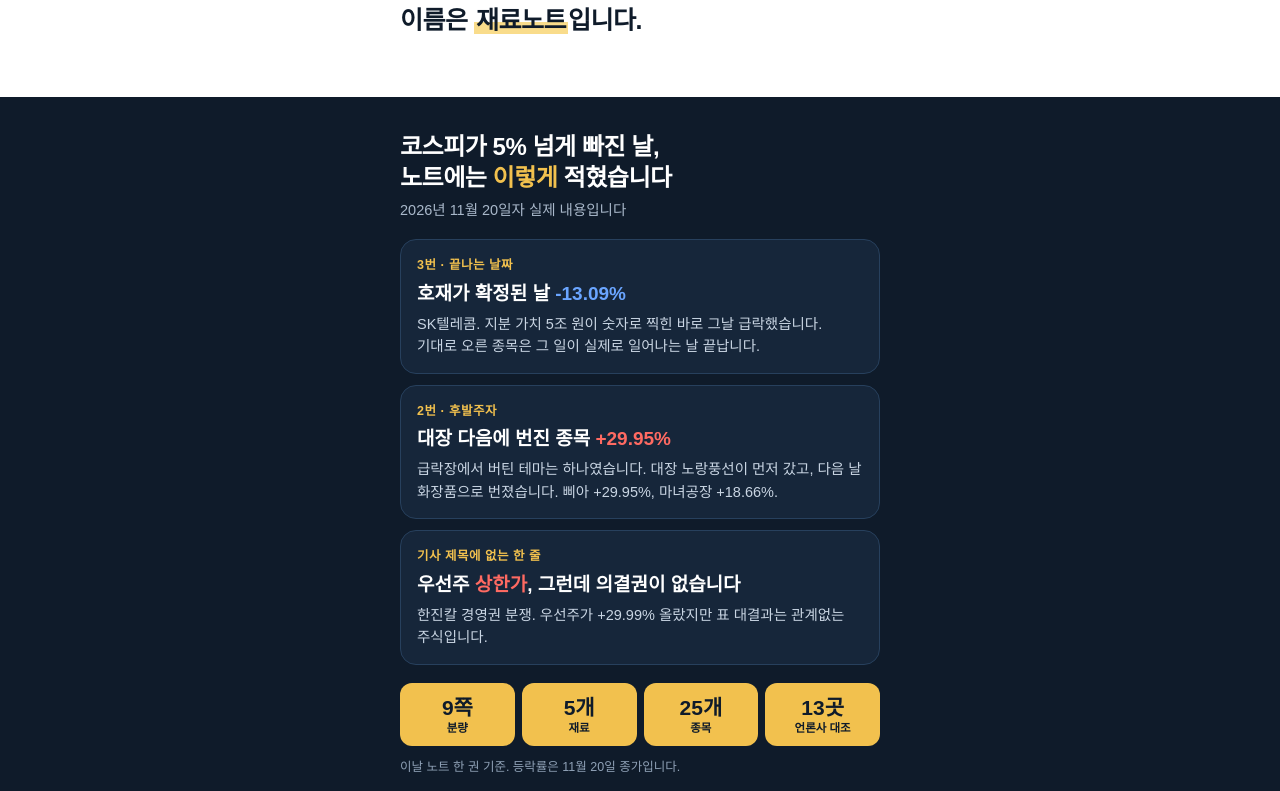
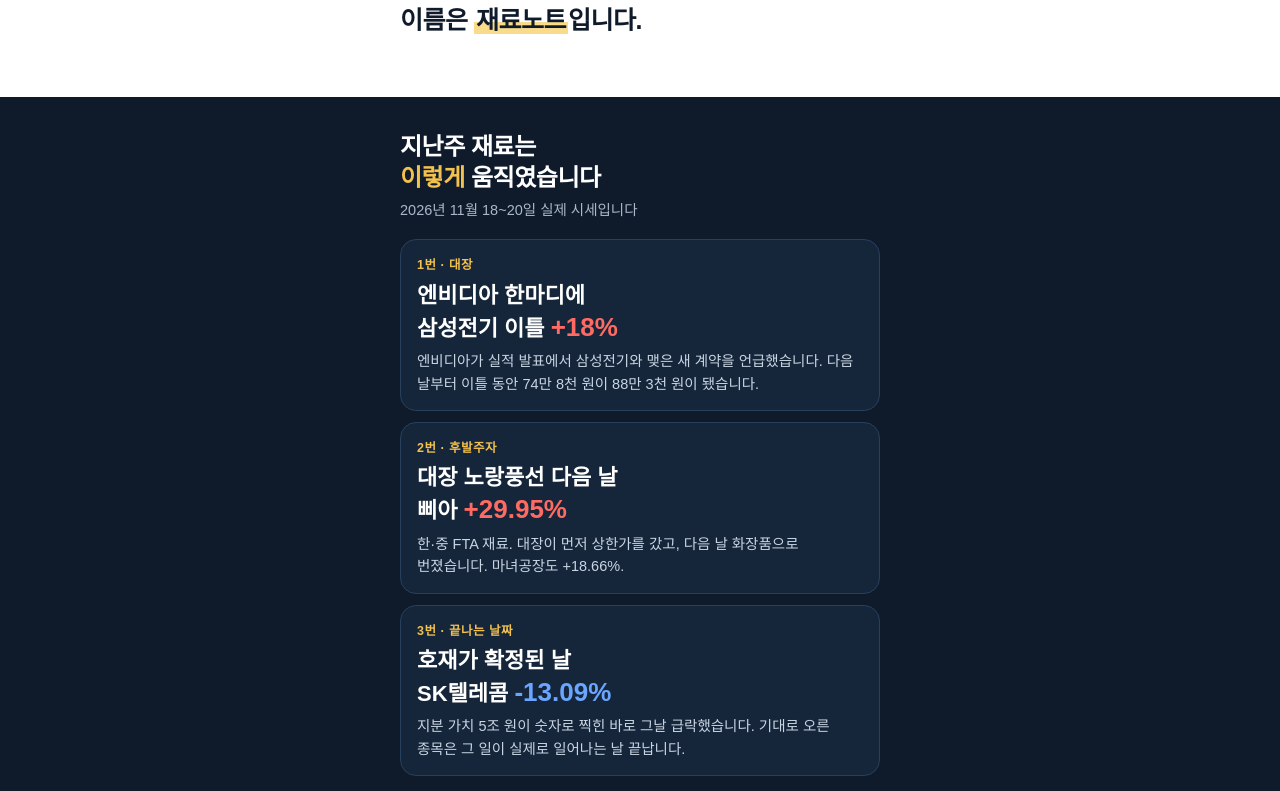
Before and after one commit to py-pixel-9/stocknote, a plain HTML site: page index.html in a window 1280 px wide. Shown: the part 1320-2111 px from the top of the page. Drawn offline with Linux system fonts and the light colour scheme; a web font is replaced by a local one.

Commit message:
사례 카드를 재료→종목 후킹으로 교체, 맨 아래 상호·개인정보 한 줄
Co-Authored-By: Claude Fable 5.2 <noreply@anthropic.com>

```diff
--- a/index.html
+++ b/index.html
@@ -83,7 +83,8 @@ mark { background:linear-gradient(transparent 58%, #f9dc8b 58%); color:inherit;
 .order li::before { content:counter(o); flex:0 0 36px; height:36px; border-radius:10px; background:var(--navy); color:var(--gold); font-weight:900; display:flex; align-items:center; justify-content:center; }
 .order b { font-weight:900; }
 .dark .miss { background:var(--navy2); border-color:#27405d; }
-.dark .miss .q { color:#fff; font-size:19px; }
+.dark .miss .q { color:#fff; font-size:22px; line-height:1.32; font-weight:900; }
+.dark .miss .q span { font-size:26px; }
 .dark .miss .a { color:#c9d5e3; }
 .tagline { font-size:12.5px; font-weight:800; color:var(--gold); letter-spacing:.04em; margin-bottom:5px; }
 .dark .up { color:#ff6a62; } .dark .dn { color:#6aa5ff; }
@@ -101,7 +102,8 @@ h2.mt { margin-top:38px; }
 .apply { padding-top:8px; border-top:0; }
 .box h2 { margin-bottom:10px; }
 
-.tail { height: 96px; background:#fff; }
+footer { background:#fff; padding: 22px 0 104px; font-size:12px; color:#7a8693; line-height:1.6; text-align:center; }
+footer b { color:#3c4854; font-size:13px; }
 
 /* 아래 고정 버튼 */
 .sticky { position:fixed; left:0; right:0; bottom:0; padding:10px 16px calc(10px + env(safe-area-inset-bottom)); background:rgba(15,27,42,.94); backdrop-filter:blur(8px); transform:translateY(110%); transition:transform .25s; z-index:10; }
@@ -146,29 +148,29 @@ h2.mt { margin-top:38px; }
 
 <section class="dark">
   <div class="wrap">
-    <h2>코스피가 5% 넘게 빠진 날,<br>노트에는 <b class="g">이렇게</b> 적혔습니다</h2>
-    <p class="h2sub">2026년 11월 20일자 실제 내용입니다</p>
+    <h2>지난주 재료는<br><b class="g">이렇게</b> 움직였습니다</h2>
+    <p class="h2sub">2026년 11월 18~20일 실제 시세입니다</p>
 
     <div class="miss">
-      <div class="tagline">3번 · 끝나는 날짜</div>
-      <div class="q">호재가 확정된 날 <span class="dn">-13.09%</span></div>
-      <div class="a">SK텔레콤. 지분 가치 5조 원이 숫자로 찍힌 바로 그날 급락했습니다. 기대로 오른 종목은 그 일이 실제로 일어나는 날 끝납니다.</div>
+      <div class="tagline">1번 · 대장</div>
+      <div class="q">엔비디아 한마디에<br>삼성전기 이틀 <span class="up">+18%</span></div>
+      <div class="a">엔비디아가 실적 발표에서 삼성전기와 맺은 새 계약을 언급했습니다. 다음 날부터 이틀 동안 74만 8천 원이 88만 3천 원이 됐습니다.</div>
     </div>
     <div class="miss">
       <div class="tagline">2번 · 후발주자</div>
-      <div class="q">대장 다음에 번진 종목 <span class="up">+29.95%</span></div>
-      <div class="a">급락장에서 버틴 테마는 하나였습니다. 대장 노랑풍선이 먼저 갔고, 다음 날 화장품으로 번졌습니다. 삐아 +29.95%, 마녀공장 +18.66%.</div>
+      <div class="q">대장 노랑풍선 다음 날<br>삐아 <span class="up">+29.95%</span></div>
+      <div class="a">한·중 FTA 재료. 대장이 먼저 상한가를 갔고, 다음 날 화장품으로 번졌습니다. 마녀공장도 +18.66%.</div>
     </div>
     <div class="miss">
-      <div class="tagline">기사 제목에 없는 한 줄</div>
-      <div class="q">우선주 <span class="up">상한가</span>, 그런데 의결권이 없습니다</div>
-      <div class="a">한진칼 경영권 분쟁. 우선주가 +29.99% 올랐지만 표 대결과는 관계없는 주식입니다.</div>
+      <div class="tagline">3번 · 끝나는 날짜</div>
+      <div class="q">호재가 확정된 날<br>SK텔레콤 <span class="dn">-13.09%</span></div>
+      <div class="a">지분 가치 5조 원이 숫자로 찍힌 바로 그날 급락했습니다. 기대로 오른 종목은 그 일이 실제로 일어나는 날 끝납니다.</div>
     </div>
 
     <div class="stat">
       <div><b>9쪽</b>분량</div><div><b>5개</b>재료</div><div><b>25개</b>종목</div><div><b>13곳</b>언론사 대조</div>
     </div>
-    <div class="stamp">이날 노트 한 권 기준. 등락률은 11월 20일 종가입니다.</div>
+    <div class="stamp">11월 20일 노트 한 권 기준. 등락률은 종가 기준이고, 삼성전기는 11월 17일 종가 대비 19일 종가입니다.</div>
 
     <h2 class="mt">실제 노트입니다</h2>
     <p class="h2sub">옆으로 넘겨 보세요</p>
@@ -215,13 +217,12 @@ h2.mt { margin-top:38px; }
         <input type="hidden" name="referrer" id="f_referrer"><input type="hidden" name="landing" id="f_landing">
         <button class="btn" type="submit" id="submitBtn">무료로 재료노트 받기</button>
         <div class="msg" id="formMsg" role="status"></div>
-        <div class="agree">남기신 이름과 연락처는 재료노트 안내 연락에만 씁니다.</div>
       </form>
     </div>
   </div>
 </section>
 
-<div class="tail"></div>
+<footer><div class="wrap"><b>(주)버킷홀딩스</b><br>남기신 개인정보는 재료노트 안내에만 사용하며 안전하게 관리합니다.</div></footer>
 
 <div class="sticky" id="sticky"><a class="btn" href="#apply">무료로 재료노트 받기</a></div>
 
```
